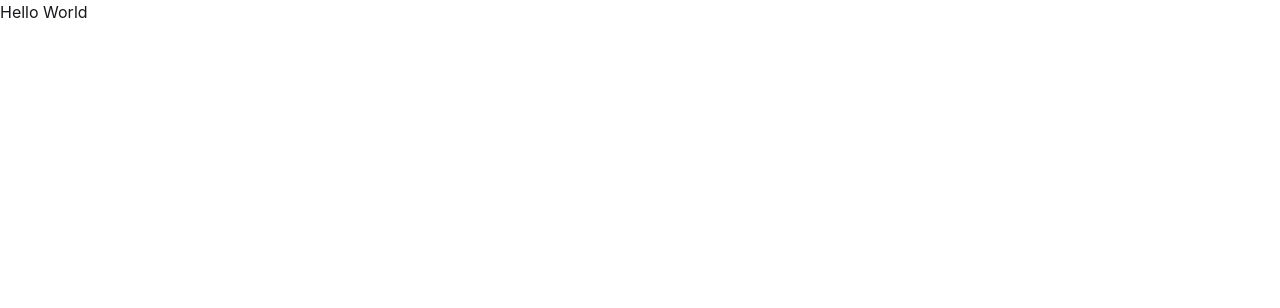
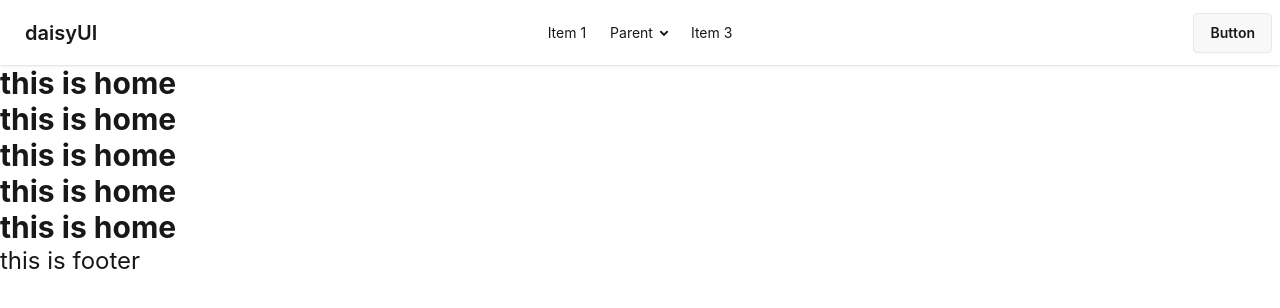
Before and after one commit to ChakmaShantunu/Explore-email-password-auth, a React (Vite) app: page / in a window 1280 px wide. Shown: the top 308 px of the page. Built offline with nearby package versions, Linux system fonts and the light colour scheme.

Commit message:
create root layout, add navbar component and configure outlet

```diff
--- /dev/null
+++ b/src/components/Footer/Footer.jsx
@@ -0,0 +1,11 @@
+
+
+const Footer = () => {
+    return (
+        <div>
+            <h2 className='text-2xl'>this is footer</h2>
+        </div>
+    );
+};
+
+export default Footer;
--- /dev/null
+++ b/src/components/Home/Home.jsx
@@ -0,0 +1,15 @@
+
+
+const Home = () => {
+    return (
+        <div>
+            <h2 className="text-3xl font-bold">this is home</h2>
+            <h2 className="text-3xl font-bold">this is home</h2>
+            <h2 className="text-3xl font-bold">this is home</h2>
+            <h2 className="text-3xl font-bold">this is home</h2>
+            <h2 className="text-3xl font-bold">this is home</h2>
+        </div>
+    );
+};
+
+export default Home;
--- /dev/null
+++ b/src/components/Login/Login.jsx
@@ -0,0 +1,11 @@
+
+
+const Login = () => {
+    return (
+        <div>
+            <h2 className='text-2xl'>this is login</h2>
+        </div>
+    );
+};
+
+export default Login;
--- /dev/null
+++ b/src/components/Navbar/Navbar.jsx
@@ -0,0 +1,49 @@
+
+
+const Navbar = () => {
+    return (
+        <div className="navbar bg-base-100 shadow-sm">
+            <div className="navbar-start">
+                <div className="dropdown">
+                    <div tabIndex={0} role="button" className="btn btn-ghost lg:hidden">
+                        <svg xmlns="http://www.w3.org/2000/svg" className="h-5 w-5" fill="none" viewBox="0 0 24 24" stroke="currentColor"> <path strokeLinecap="round" strokeLinejoin="round" strokeWidth="2" d="M4 6h16M4 12h8m-8 6h16" /> </svg>
+                    </div>
+                    <ul
+                        tabIndex="-1"
+                        className="menu menu-sm dropdown-content bg-base-100 rounded-box z-1 mt-3 w-52 p-2 shadow">
+                        <li><a>Item 1</a></li>
+                        <li>
+                            <a>Parent</a>
+                            <ul className="p-2">
+                                <li><a>Submenu 1</a></li>
+                                <li><a>Submenu 2</a></li>
+                            </ul>
+                        </li>
+                        <li><a>Item 3</a></li>
+                    </ul>
+                </div>
+                <a className="btn btn-ghost text-xl">daisyUI</a>
+            </div>
+            <div className="navbar-center hidden lg:flex">
+                <ul className="menu menu-horizontal px-1">
+                    <li><a>Item 1</a></li>
+                    <li>
+                        <details>
+                            <summary>Parent</summary>
+                            <ul className="p-2 bg-base-100 w-40 z-1">
+                                <li><a>Submenu 1</a></li>
+                                <li><a>Submenu 2</a></li>
+                            </ul>
+                        </details>
+                    </li>
+                    <li><a>Item 3</a></li>
+                </ul>
+            </div>
+            <div className="navbar-end">
+                <a className="btn">Button</a>
+            </div>
+        </div>
+    );
+};
+
+export default Navbar;
--- /dev/null
+++ b/src/layout/Root.jsx
@@ -0,0 +1,16 @@
+import { Outlet } from "react-router";
+import Navbar from "../components/Navbar/Navbar";
+import Footer from "../components/Footer/Footer";
+
+
+const Root = () => {
+    return (
+        <div>
+            <Navbar></Navbar>
+            <Outlet></Outlet>
+            <Footer></Footer>
+        </div>
+    );
+};
+
+export default Root;
--- a/src/main.jsx
+++ b/src/main.jsx
@@ -3,11 +3,19 @@
 import './index.css'
 import App from './App.jsx'
 import { createBrowserRouter, RouterProvider } from "react-router";
+import Root from './layout/Root.jsx';
+import Home from './components/Home/Home.jsx';
 
 const router = createBrowserRouter([
   {
     path: "/",
-    element: <div>Hello World</div>,
+    Component: Root,
+    children: [
+      {
+        index: true,
+        Component: Home
+      }
+    ]
   },
 ]);
 
```
